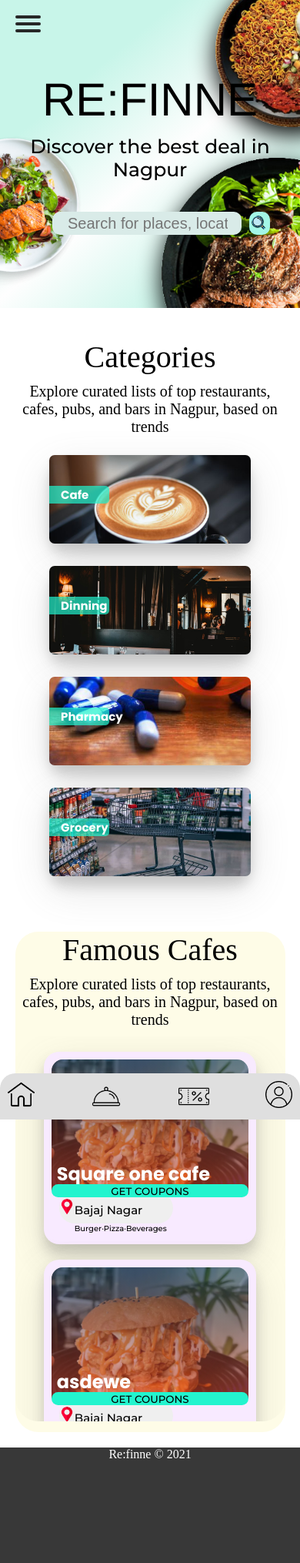
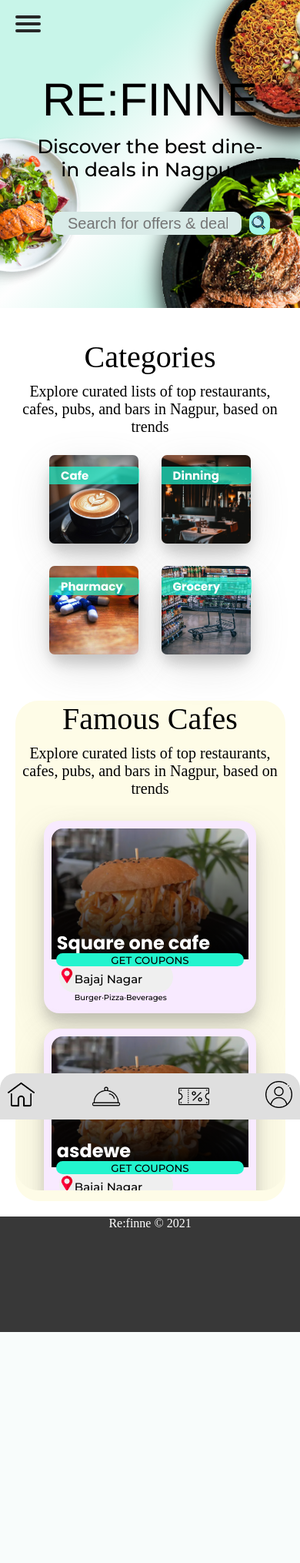
Before and after one commit to aryanndwi123/refinne-django, a Django app: page / in a window 390 px wide. Shown: the whole page at 77% size. After the commit the page ends 1730 px from the top, so only its background shows below. Run offline with Django 3.2, Linux system fonts and the light colour scheme; data comes from the database, SQL or seed files in the repository; parts of the project's set-up code (start-up, migrations or seed data) failed here and were passed over; some libraries are stand-ins or nearby versions; some web fonts are replaced.

Commit message:
feat(frontend): placeholder changes

```diff
--- a/static/style.css
+++ b/static/style.css
@@ -782,12 +782,8 @@ body{
     left:0; top:0;
     width:100%; height:100%;
     display:inline-block;
-    background: -moz-linear-gradient(top, rgba(0,47,75,0.5) 0%, rgba(220, 66, 37, 0.5) 100%); /* FF3.6+ */
-    background: -webkit-gradient(linear, left top, left bottom, color-stop(0%,rgba(220, 66, 37, 0.5)), color-stop(100%,rgba(0,47,75,0.5))); /* Chrome,Safari4+ */
-    background: -webkit-linear-gradient(top, rgba(0,47,75,0.5) 0%,rgba(220, 66, 37, 0.5) 100%); /* Chrome10+,Safari5.1+ */
-    background: -o-linear-gradient(top, rgba(0,47,75,0.5) 0%,rgba(220, 66, 37, 0.5) 100%); /* Opera 11.10+ */
-    background: -ms-linear-gradient(top, rgba(0,47,75,0.5) 0%,rgba(220, 66, 37, 0.5) 100%); /* IE10+ */
-    background: linear-gradient(to bottom, rgba(0,47,75,0.5) 0%,rgba(220, 66, 37, 0.5) 100%); /* W3C */
+
+    background: linear-gradient(to bottom, rgba(255,0,0,0), rgb(0, 0, 0));
     filter: progid:DXImageTransform.Microsoft.gradient( startColorstr='#002f4b', endColorstr='#00000000',GradientType=0 ); /* IE6-9 */
   }
   .img-gradient img{
@@ -1187,6 +1183,7 @@ img[src="https://cdn.000webhost.com/000webhost/logo/footer-powered-by-000webhost
 
 
 @media only screen and (max-width: 600px){
+
     .uppermiddleboxes{
         display: flex;
         justify-content: space-between;
@@ -1412,7 +1409,7 @@ img[src="https://cdn.000webhost.com/000webhost/logo/footer-powered-by-000webhost
         width: 100%;
     }
     .upper-center-body{
-        height: 650px;
+        height: 350px;
         margin-top: -80px;
     }
     .product-category{
@@ -1436,18 +1433,18 @@ img[src="https://cdn.000webhost.com/000webhost/logo/footer-powered-by-000webhost
         padding-left: 15px;
         padding-right: 15px;
         font-size: 15px;
-        margin-top: 40px;
+        margin-top: 15px;
         color: white;
         position: absolute;
         font-family: 'Poppins', Courier, monospace;
         background: rgba(34,244,207, 0.7);
         border-radius: 0px 5px 5px 0px;
         text-align: left;
-        width: 20%;
+        width: 30%;
     }
     .display-category-box{
         height: 100%;
-        width: 90%;
+        width: 40%;
         border-radius: 20px;
         margin: 5%;
         /* padding: 10px; */
@@ -1496,6 +1493,7 @@ img[src="https://cdn.000webhost.com/000webhost/logo/footer-powered-by-000webhost
 
     }
     .button-check-survey{
+        width: 95%;
         z-index: 2;
         margin-top: 47px;
         position: relative;
--- a/templates/base.html
+++ b/templates/base.html
@@ -26,9 +26,9 @@
 
 
 
-{% comment %} <div class="loader_bg">
+<div class="loader_bg">
     <div class="loader"></div>
-  </div> {% endcomment %}
+  </div>
   <div id="myModal" class="modal">
 
   <!-- Modal content -->
@@ -81,7 +81,7 @@
       <div class="upper-centered-objects">
 
         <div class="site-text">RE:FINNE</div>
-        <div class="site-subtext">Discover the best deal in Nagpur</div>
+        <div class="site-subtext">Discover the best dine-in deals in Nagpur</div>
         <div class="primeimg" style="border-radius: 680px;box-shadow: 0px 10px 30px black;height:200px;margin-right: 20px;"><img src="{% static 'primephoto/3.png' %}" style="height:200px;width:200px;margin-top:0px;margin-right: 0px;"alt=""></div>
         <div class="primeimg" style="border-radius: 580px;box-shadow: 0px 10px 30px black; height:300px;margin-top:200px;margin-right: -60px;"><img src="{% static 'primephoto/2.png' %}" style="height:300px;width:300px;"alt=""></div>
         <div class="primeimg" style="margin-right: -100px;margin-right: -200px;"><img src="{% static 'primephoto/1.png' %}" style="height:200px;width:200px;"alt=""></div>
@@ -91,7 +91,7 @@
         <div class="primeimgphone" style="margin-left: -94px;margin-top: 170px;float: left;"><img src="{% static 'primephoto/1.png' %}" style="height:200px;width:200px;"alt=""></div>
         <form method="get" action="/search">
             <div class="search-box" style="">
-                <input type="search" placeholder="Search for places, location, services" class="search-bar" name="query" id="query">
+                <input type="search" placeholder="Search for offers & deals" class="search-bar" name="query" id="query">
                 <button type="submit" class="search-icon"><img src="{% static 'search-icon.png' %}" style="height: 20px;width: 20px;" alt=""></button>
 
             </div>
--- a/templates/includes/partials/navbar-bottom.html
+++ b/templates/includes/partials/navbar-bottom.html
@@ -1,8 +1,9 @@
+{% load static %}
 <header class="nav-bottom">
-<a href="index.php"><div class="offer-bar"><img src="home-button.png" alt="" style="height:35px;width:35px;"></div></a>
-<a href="dinning.php"><div class="offer-bar"><img src="cloche-button.png" alt="" style="height:40px;width:40px;"></div></a>
-<a href="survey_id_1.php"><div class="offer-bar"><img src="coupon-button.png" alt="" style="height:40px;width:40px;"></div></a>
-<a href="login.php"><div class="offer-bar"><img src="user-button.png" alt="" style="height:35px;width:35px;"></div></a>
+<a href="index.php"><div class="offer-bar"><img src="{% static 'home-button.png' %}" alt="" style="height:35px;width:35px;"></div></a>
+<a href="dinning.php"><div class="offer-bar"><img src="{% static 'cloche-button.png' %}" alt="" style="height:40px;width:40px;"></div></a>
+<a href="survey_id_1.php"><div class="offer-bar"><img src="{% static 'coupon-button.png' %}" alt="" style="height:40px;width:40px;"></div></a>
+<a href="login.php"><div class="offer-bar"><img src="{% static 'user-button.png' %}" alt="" style="height:35px;width:35px;"></div></a>
 
 
 </header>
```
